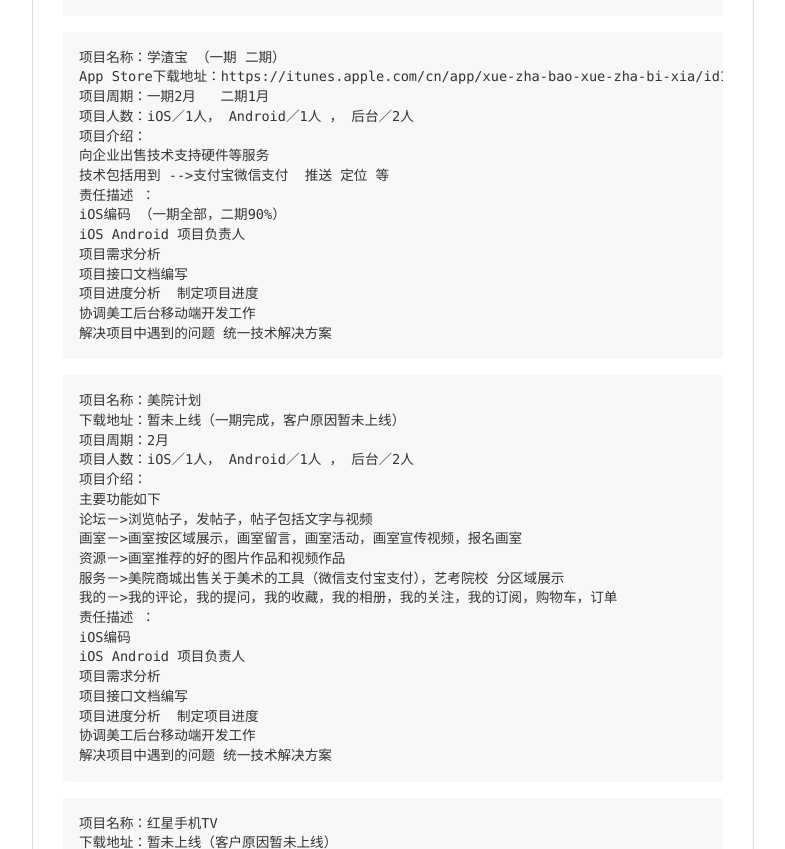
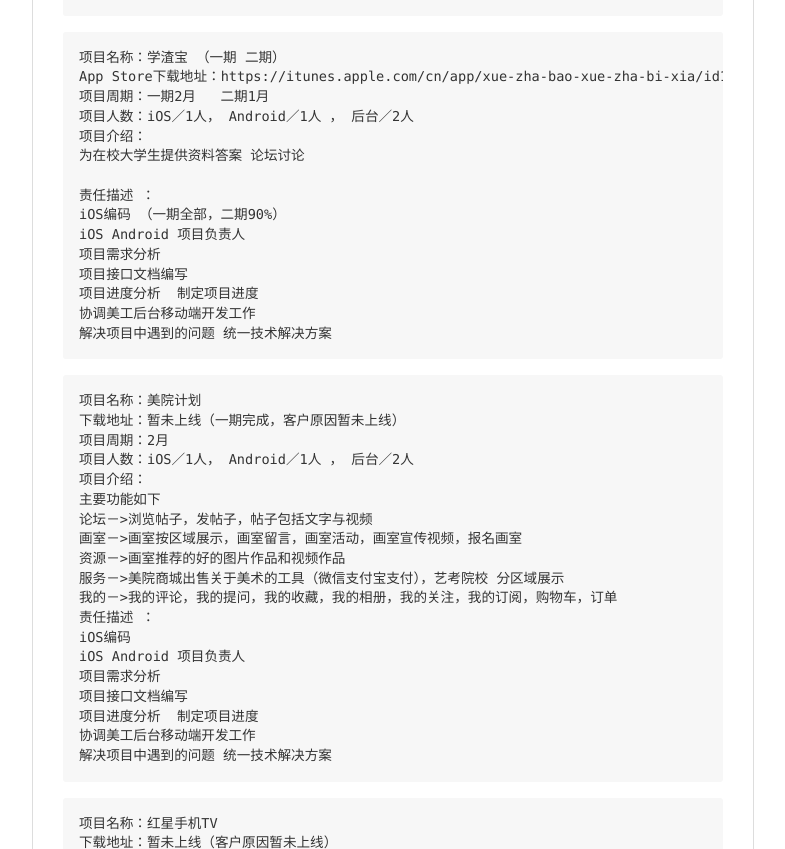
Before and after one commit to chenguandong/chenguandong.github.io, a plain HTML site: page index.html in a window 1280 px wide. Shown: the part 3220-4069 px from the top of the page, without its empty margins (247-1032 px from the left). Drawn offline with Linux system fonts and the light colour scheme.

Commit message:
简历2016

```diff
--- a/index.html
+++ b/index.html
@@ -1160,8 +1160,8 @@ App Store下载地址：https://itunes.apple.com/cn/app/xue-zha-bao-xue-zha-bi-x
 项目周期：一期2月   二期1月
 项目人数：iOS／1人， Android／1人 ， 后台／2人
 项目介绍：
-向企业出售技术支持硬件等服务
-技术包括用到 --&gt;支付宝微信支付  推送 定位 等
+为在校大学生提供资料答案 论坛讨论
+
 责任描述 ：
 iOS编码 （一期全部，二期90%）
 iOS Android 项目负责人
```
